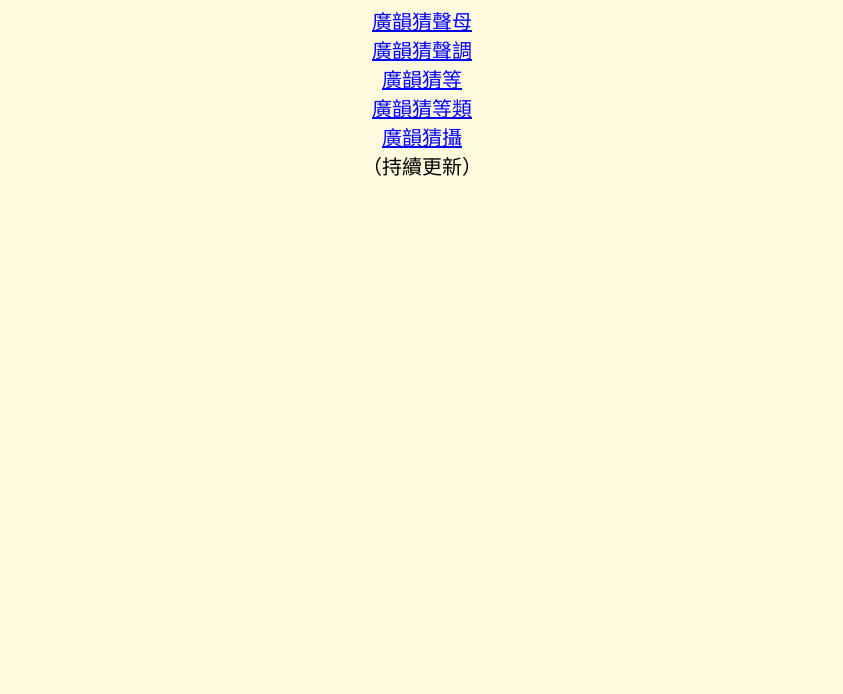
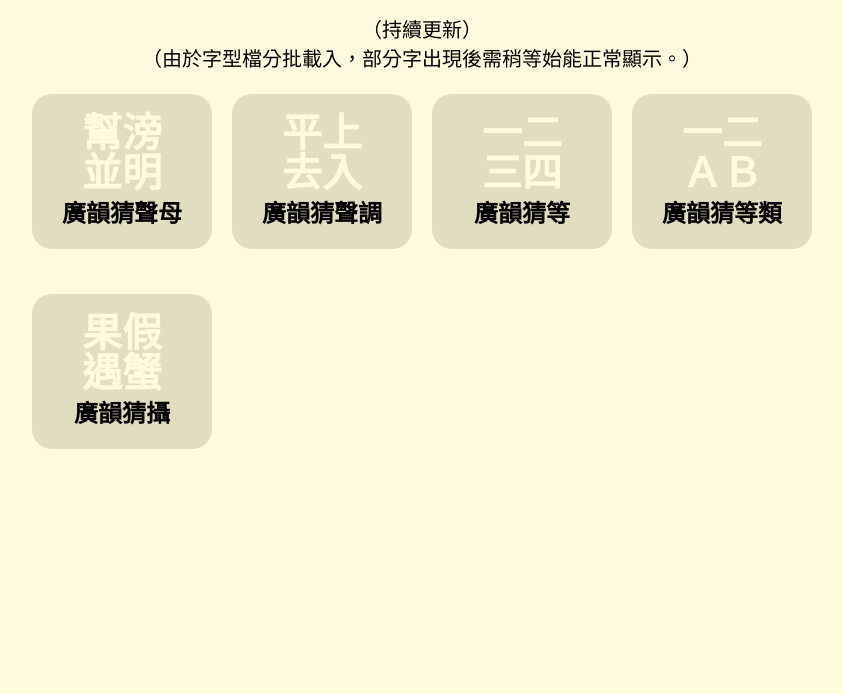
Before and after one commit to ng00sj/kygame, a plain HTML site: page index.html in a window 1280 px wide. Shown: the part 106-800 px from the top of the page, without its empty margins (218-1061 px from the left). Drawn offline with Linux system fonts and the light colour scheme; a small style sheet from the web is missing.

Commit message:
update 等類

```diff
--- a/css/guess.css
+++ b/css/guess.css
@@ -102,6 +102,9 @@ a:hover{
 }
 body{
     background-color: rgb(255, 250, 221);
+    display: flex;
+    flex-direction: column;
+    align-items: center;
 }
 
 #box_kb{
@@ -122,3 +125,52 @@ body{
     padding: 4px;
     border-radius: 4px;
 }
+
+.boxes{
+    display: grid;
+    grid-template-columns: repeat(auto-fit, minmax(180px, 1fr));
+    grid-auto-rows: 200px;
+    row-gap: 0px;
+    text-align: center;
+    align-items: center;
+    font-weight: 800;
+    box-sizing: border-box;
+    width: 100%;
+    max-width: 800px;
+}
+
+.boxes div{
+    border-radius: 20px;
+    padding: 20px;
+    margin: 5%;
+    cursor: pointer;
+    background-color: rgb(225, 222, 191);
+    font-family: 'HanaMin';
+}
+
+.boxes div:hover{
+    background-color: rgb(195, 192, 161);
+}
+
+.boxes div p{
+    padding: 0px;
+    margin: 0px;
+    color: black;
+    font-size: 24px;
+}
+
+.boxes div:hover p{
+    color: white;
+}
+
+.boxes div text{
+    color: rgb(255, 250, 221);
+    height: 80px;
+    line-height: 1.0;
+    font-size: 40px;
+    display: block;
+}
+
+.boxes div:hover text{
+    color: rgb(255, 250, 221);
+}
--- a/index.html
+++ b/index.html
@@ -12,11 +12,14 @@
     </head>
     <body>
         <h1>廣韻遊戲 1.0.0</h1>
-        <p class="tip"><a id="link1" href="guess?mode=聲母">廣韻猜聲母</a></p>
-        <p class="tip"><a id="link2" href="guess?mode=聲調">廣韻猜聲調</a></p>
-        <p class="tip"><a id="link3" href="guess?mode=等">廣韻猜等</a></p>
-        <p class="tip"><a id="link3" href="guess?mode=等類">廣韻猜等類</a></p>
-        <p class="tip"><a id="link4" href="guess?mode=攝">廣韻猜攝</a></p>
         <p class="tip">（持續更新）</p>
+        <p class="tip">（由於字型檔分批載入，部分字出現後需稍等始能正常顯示。）</p>
+        <div class="boxes">
+            <div onclick="location.href='guess?mode=聲母'"><text>幫滂<br>並明</text><p>廣韻猜聲母</p></div>
+            <div onclick="location.href='guess?mode=聲調'"><text>平上<br>去入</text><p>廣韻猜聲調</p></div>
+            <div onclick="location.href='guess?mode=等'"><text>一二<br>三四</text><p>廣韻猜等</p></div>
+            <div onclick="location.href='guess?mode=等類'"><text>一二<br>ＡＢ</text><p>廣韻猜等類</p></div>
+            <div onclick="location.href='guess?mode=攝'"><text>果假<br>遇蟹</text><p>廣韻猜攝</p></div>
+        </div>
     </body>
 </html>
--- a/js/guess.js
+++ b/js/guess.js
@@ -221,6 +221,7 @@ const mode = urlParams.get('mode') || "聲母";
 console.log(mode);
 document.title="廣韻猜"+mode;
 dict_make_button.get(mode)?.();
+document.getElementById("gamename").innerText = mode;
 
 //處理遊戲資料
 let csvData=[];
```
Also changed, not shown: guess.html (+4 -3 lines), data/等類.csv, data/等類_一對多.csv, 1 other file.
